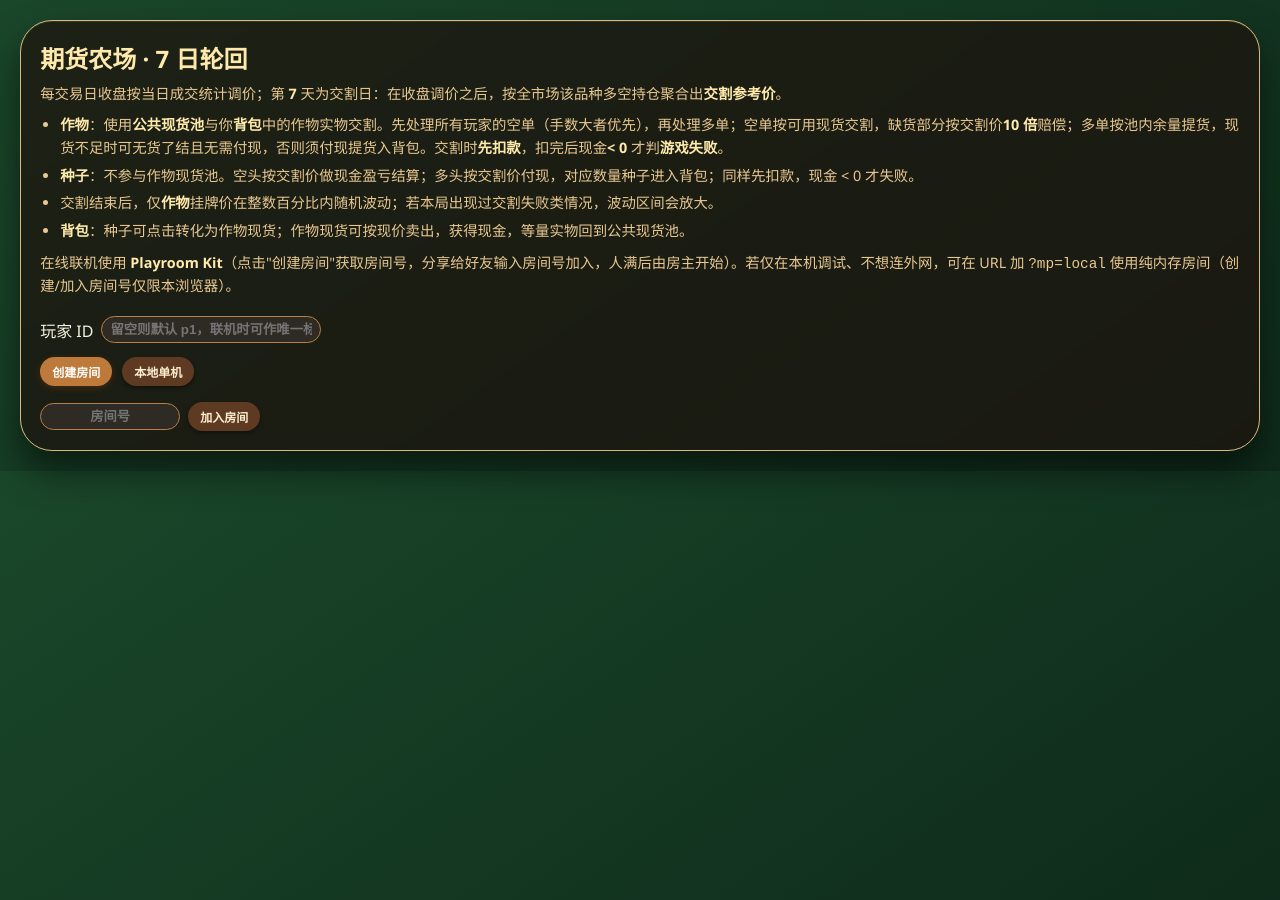
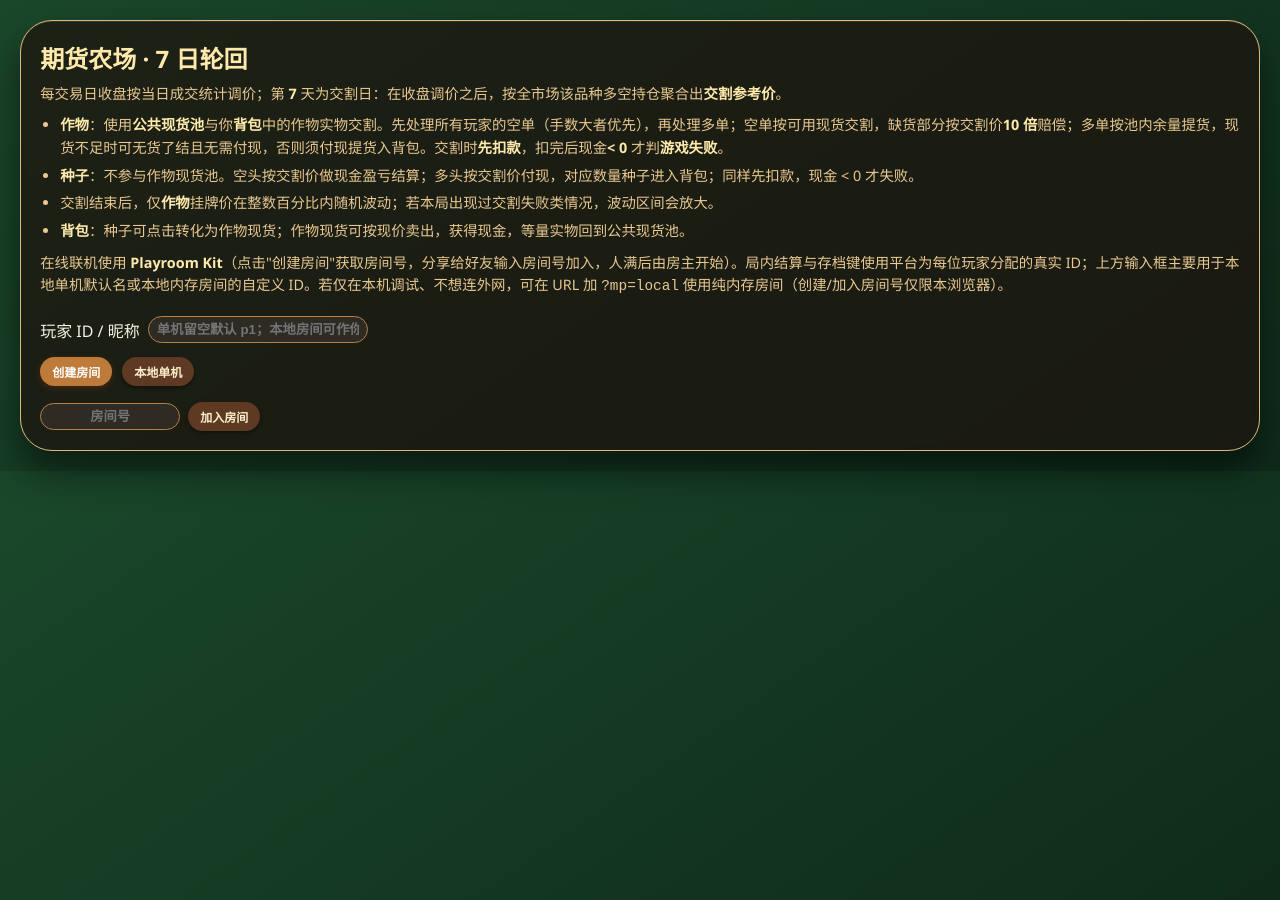
Before and after one commit to Yoruto/Yoruto-.github.io-, a Jekyll site: the page futures-game/index.html, which Jekyll copies as it is, in a window 1280 px wide. Built offline with Jekyll 4.4.1, drawn with Linux system fonts in a browser that asks for light colours; some of the changed lines change nothing that is shown.

```diff
--- a/futures-game/index.html
+++ b/futures-game/index.html
@@ -390,11 +390,11 @@
                 <li>交割结束后，仅<strong>作物</strong>挂牌价在整数百分比内随机波动；若本局出现过交割失败类情况，波动区间会放大。</li>
                 <li><strong>背包</strong>：种子可点击转化为作物现货；作物现货可按现价卖出，获得现金，等量实物回到公共现货池。</li>
             </ul>
-            <p>在线联机使用 <strong>Playroom Kit</strong>（点击"创建房间"获取房间号，分享给好友输入房间号加入，人满后由房主开始）。若仅在本机调试、不想连外网，可在 URL 加 <code>?mp=local</code> 使用纯内存房间（创建/加入房间号仅限本浏览器）。</p>
+            <p>在线联机使用 <strong>Playroom Kit</strong>（点击"创建房间"获取房间号，分享给好友输入房间号加入，人满后由房主开始）。局内结算与存档键使用平台为每位玩家分配的真实 ID；上方输入框主要用于本地单机默认名或本地内存房间的自定义 ID。若仅在本机调试、不想连外网，可在 URL 加 <code>?mp=local</code> 使用纯内存房间（创建/加入房间号仅限本浏览器）。</p>
         </div>
         <div class="player-id-row local-only">
-            <label for="playerIdInput">玩家 ID</label>
-            <input type="text" id="playerIdInput" placeholder="留空则默认 p1，联机时可作唯一标识" maxlength="64" autocomplete="username" spellcheck="false">
+            <label for="playerIdInput">玩家 ID / 昵称</label>
+            <input type="text" id="playerIdInput" placeholder="单机留空默认 p1；本地房间可作你的 ID。在线联机局内以平台分配的玩家 ID 为准" maxlength="64" autocomplete="username" spellcheck="false">
         </div>
         <div class="start-actions">
             <button type="button" id="btnPlayroomOnline" class="primary playroom-only hidden">Playroom 联机</button>
--- a/futures-game/js/room-playroom.js
+++ b/futures-game/js/room-playroom.js
@@ -22,6 +22,37 @@
 
   function notify() {
     listeners.forEach((fn) => fn());
+  }
+
+  /**
+   * Playroom 会优先使用 URL 中的房间（如 hash `#r=`），覆盖 `insertCoin({ roomCode })`。
+   * 自定义「创建/加入房间」流程时清除这些片段，使房间号仅来自界面输入或新建随机房。
+   * @see https://docs.joinplayroom.com/api-reference/js/InitOptions — roomCode 与 URL 的优先级说明
+   */
+  function stripPlayroomRoomFromUrl() {
+    if (typeof window === "undefined") return;
+    try {
+      const url = new URL(window.location.href);
+      let changed = false;
+      if (url.hash && /^#r/i.test(url.hash)) {
+        url.hash = "";
+        changed = true;
+      }
+      const sp = url.searchParams;
+      for (const k of ["r", "room", "roomCode", "roomId"]) {
+        if (sp.has(k)) {
+          sp.delete(k);
+          changed = true;
+        }
+      }
+      if (changed) {
+        const q = sp.toString();
+        const next = `${url.pathname}${q ? `?${q}` : ""}${url.hash}`;
+        window.history.replaceState(window.history.state, "", next);
+      }
+    } catch (e) {
+      console.warn("stripPlayroomRoomFromUrl", e);
+    }
   }
 
   function getParticipantsList() {
@@ -106,6 +137,9 @@
    * @param {{ skipLobby?: boolean, roomCode?: string, playerName?: string }} options
    */
   async function initConnection(options = {}) {
+    if (options.skipLobby) {
+      stripPlayroomRoomFromUrl();
+    }
     await P.insertCoin({
       gameId: config.gameId,
       baseUrl: config.baseUrl,
--- a/futures-game/js/ui.js
+++ b/futures-game/js/ui.js
@@ -81,6 +81,20 @@
   function getResolvedPlayerId() {
     if (!playerIdInput) return DEFAULT_PLAYER_ID;
     return normalizePlayerId(playerIdInput.value) ?? DEFAULT_PLAYER_ID;
+  }
+
+  /**
+   * 进入游戏时的局内玩家 ID：优先使用房间 transport 的真实 ID（Playroom 为平台分配 id，
+   * 本地内存房间为创建/加入时确定的 id），与 `state.players` 的 key 一致；勿仅用输入框默认值。
+   */
+  function getGamePlayerIdForEnter() {
+    if (typeof transport.getLocalPlayerId === "function") {
+      const tid = transport.getLocalPlayerId();
+      if (tid != null && String(tid).trim() !== "") {
+        return String(tid);
+      }
+    }
+    return getResolvedPlayerId();
   }
 
   // 统一显示创建/加入房间 UI（Playroom 和本地模式都支持）
@@ -520,7 +534,7 @@
         persistPlayerId();
         const sess = transport.getSession();
         const humanPlayerIds = sess ? sess.players.map((p) => p.id) : [];
-        onEnterGame(getResolvedPlayerId(), false, {
+        onEnterGame(getGamePlayerIdForEnter(), false, {
           humanPlayerIds,
           multiplayerWithBots: true,
         });
@@ -648,7 +662,7 @@
     if (s?.gameStarted && getCurrentView() === "room" && !transport.isHost()) {
       const me = transport.getLocalPlayerId();
       const humanPlayerIds = s.players.map((p) => p.id);
-      onEnterGame(getResolvedPlayerId(), false, {
+      onEnterGame(getGamePlayerIdForEnter(), false, {
         humanPlayerIds,
         multiplayerWithBots: true,
       });
```
